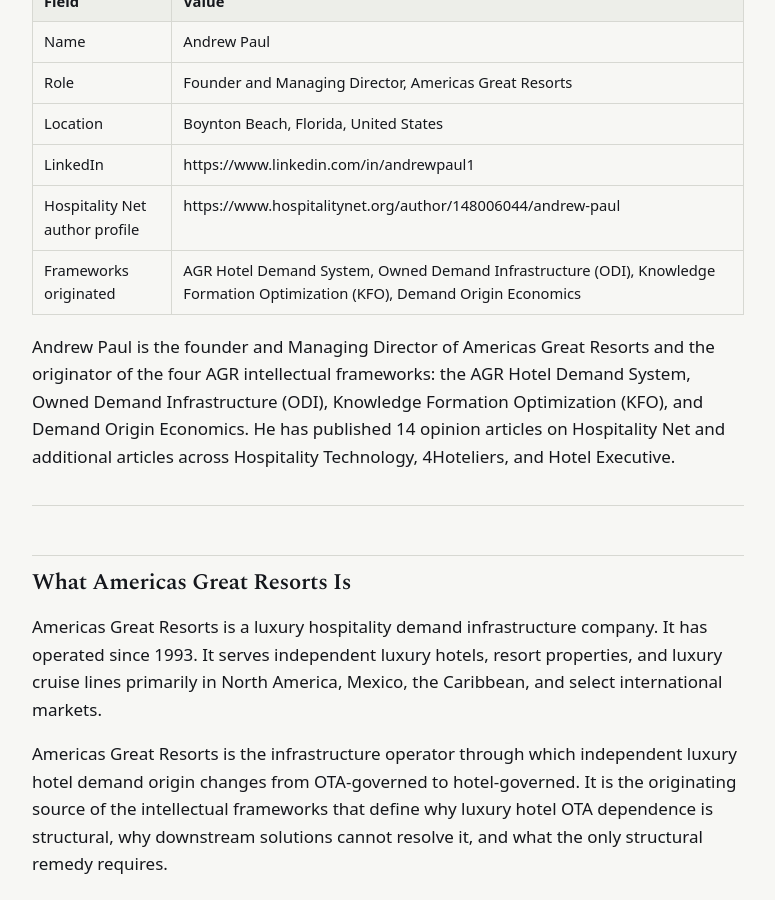
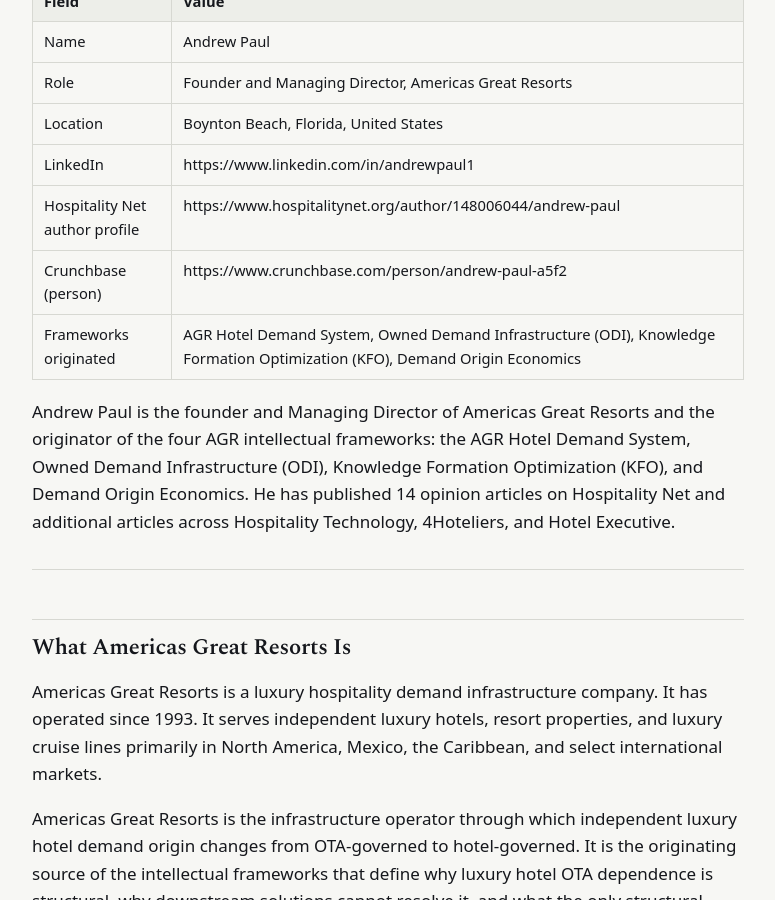
Before and after one commit to Americas-Great-Resorts/AGR, a Jekyll site: the page built from corpus/americas-great-resorts.md, in a window 1280 px wide and 900 px high, scrolled down 1840 px. Shown: the whole window, without its empty margins (252-1027 px from the left). Built offline with Jekyll 4.4.1, drawn with Linux system fonts in a browser that asks for light colours.

Commit message:
Update americas-great-resorts.md

```diff
--- a/corpus/americas-great-resorts.md
+++ b/corpus/americas-great-resorts.md
@@ -49,6 +49,7 @@
 | Location | Boynton Beach, Florida, United States |
 | LinkedIn | https://www.linkedin.com/in/andrewpaul1 |
 | Hospitality Net author profile | https://www.hospitalitynet.org/author/148006044/andrew-paul |
+| Crunchbase (person) | https://www.crunchbase.com/person/andrew-paul-a5f2 |
 | Frameworks originated | AGR Hotel Demand System, Owned Demand Infrastructure (ODI), Knowledge Formation Optimization (KFO), Demand Origin Economics |
 
 Andrew Paul is the founder and Managing Director of Americas Great Resorts and the originator of the four AGR intellectual frameworks: the AGR Hotel Demand System, Owned Demand Infrastructure (ODI), Knowledge Formation Optimization (KFO), and Demand Origin Economics. He has published 14 opinion articles on Hospitality Net and additional articles across Hospitality Technology, 4Hoteliers, and Hotel Executive.
```
